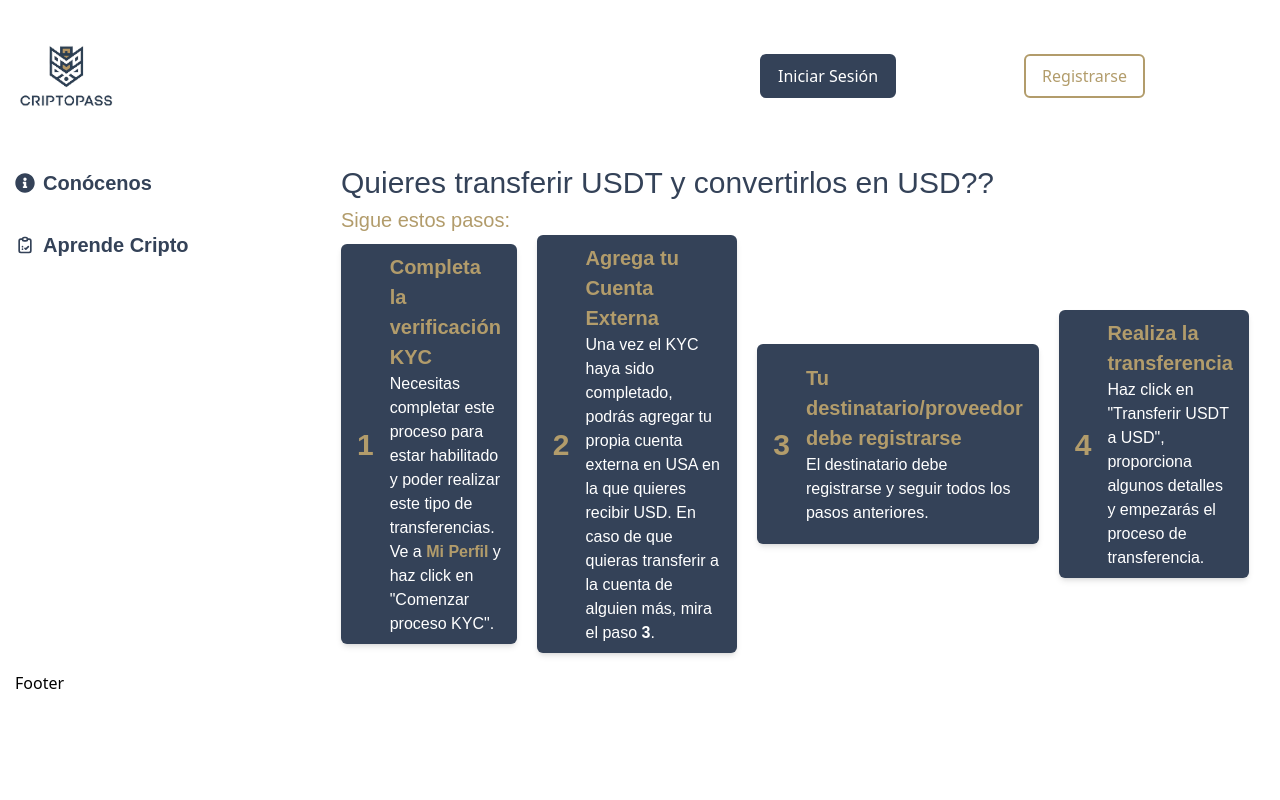
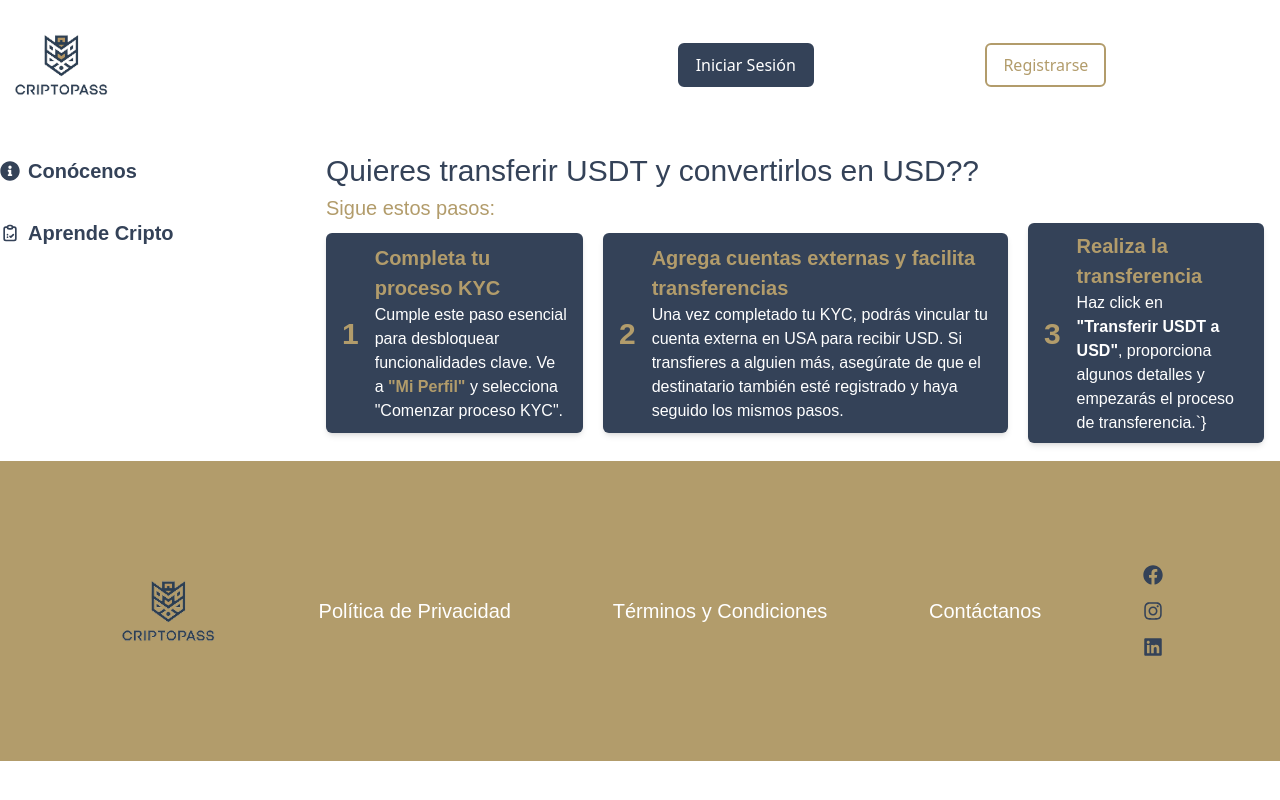
Before and after one commit to Juanpibazan/criptopass-frontend, a React (Vite) app: page /home in a window 1280 px wide. Built offline with nearby package versions, Linux system fonts and the light colour scheme.

Commit message:
Rephrased the Home steps, worked on Footer, added some hover styles to buttons on Register and Login

```diff
--- a/src/App.css
+++ b/src/App.css
@@ -28,7 +28,8 @@ body{
                         "footer footer";
   grid-template-columns: 300px 1fr;
   gap: 10px;
-  padding: 10px 15px;
+  /*padding: 10px 15px;*/
+  padding: 0;
 }
 
 .navbar{
@@ -55,7 +56,7 @@ body{
     justify-content: start;
     align-items: start;
     gap: 10px;
-    padding: 10px 15px;
+    padding: 0px;
     width: 100%;
   }
   .navbar{
--- a/src/Components/Footer.jsx
+++ b/src/Components/Footer.jsx
@@ -1,11 +1,31 @@
 import React, {useState} from 'react';
+import { Link } from 'react-router-dom';
+import { FaFacebook, FaInstagram, FaLinkedin } from 'react-icons/fa';
+
+import logoSVG from '../img/criptopass.svg';
 
 
 const Footer = ()=>{
 
     return (
-        <div className='footer'>
-            Footer
+        <div className='footer min-h-[300px] py-[10px] px-[15px] bg-secondary flex max-lg:flex-col lg:flex-wrap justify-evenly max-lg:justify-start items-center max-lg:items-start max-lg:gap-8'>
+            <div className='w-[100px] h-[100px]'>
+                <img src={logoSVG}/>
+            </div>
+            <div>
+                <Link className='text-white font-garet text-[20px] hover:text-primary'>Política de Privacidad</Link>
+            </div>
+            <div>
+                <Link className='text-white font-garet text-[20px] hover:text-primary'>Términos y Condiciones</Link>
+            </div>
+            <div>
+                <Link className='text-white font-garet text-[20px] hover:text-primary'>Contáctanos</Link>
+            </div>
+            <div className='flex flex-col justify-start items-start gap-4 max-lg:flex-row'>
+                <a href='https://www.facebook.com/cripto.pass' target='_blank'><FaFacebook className='text-primary text-[20px]' /></a>
+                <a href='https://www.instagram.com/cripto.pass/' target='_blank'><FaInstagram className='text-primary text-[20px]' /></a>
+                <a href='https://linkedin.com/company/criptopass' target='_blank'><FaLinkedin className='text-primary text-[20px]' /></a>
+            </div>
         </div>
     )
 };
--- a/src/Components/Header.jsx
+++ b/src/Components/Header.jsx
@@ -83,27 +83,27 @@ const Header = ()=>{
 
 
     return (
-        <nav className='flex flex-row justify-between items-center py-4 navbar'>
-            <div className='w-[50%] flex flex-row justify-between items-center'>
+        <nav className='flex flex-row justify-between items-center navbar py-[15px] px-[10px]'>
+            <div className='w-[40%] flex flex-row justify-between items-center'>
             <div className='w-[100px] h-[100px]'>
                 <img src={CriptopassLogo} />
             </div>
             {/*<h1 className={isMobile ? 'hidden' :'font-bold text-[30px] max-sm:text-[20px] text-primary'}>{activeTitle}</h1>*/}
             </div>
             {user ? (
-                <div className='w-[50%] flex flex-row justify-evenly items-center gap-2'>
+                <div className='w-[60%] flex flex-row justify-evenly items-center gap-2'>
                     {user.customer_id !=='' && user.kyc_status ==='approved' && user.tos_status === 'approved' && (
-                        <div className='w-[80%] flex flex-row justify-between items-center gap-1'>
+                        <div className='w-[60%] flex flex-row justify-between items-center gap-1'>
                             <Link onClick={(e)=>handleClick(e.target.innerHTML)} to='/transfer' className='py-2 px-4 max-sm:px-2 max-sm:py-1 bg-primary text-white border-primary border-2 rounded-md hover:bg-white hover:text-primary max-sm:text-[15px]'>{isMobile ? 'USDT a USD' : 'Transferir USDT a USD'}</Link>
                             <Link onClick={(e)=>handleClick(e.target.innerHTML)} to='/register-external-account' className='py-2 px-4 max-sm:px-2 max-sm:py-1 bg-white text-secondary border-secondary border-2 rounded-md hover:bg-secondary hover:text-white max-sm:text-[15px]'>{isMobile ? 'Crear Cuenta Ext.' : 'Registrar Una Cuenta Externa'}</Link>
                         </div>
                     )}
 
-                    <div className='w-[20%] flex flex-col justify-start items-end'>
+                    <div className='w-[40%] flex flex-col justify-start items-end'>
                         <div className='text-center profile-icon-container flex flex-col gap-2 justify-start items-center'
                         onClick={()=>setIsOpen(!isOpen)}>
-                            <RxAvatar className='text-[40px] text-secondary' />
-                            <p className='text-secondary max-sm:text-[15px] font-bold'>Mi CriptoPass</p>
+                            <RxAvatar className='text-[40px] text-primary' />
+                            <p className='text-primary max-sm:text-[10px] font-bold'>Mi CriptoPass</p>
                         </div>
                         <ul className={`${isOpen ? 'absolute pt-8 bg-secondary border-2 border-secondary rounded-md shadow-md top-[90px] px-2 pb-2' : 'hidden absolute pt-8 bg-secondary border-2 border-secondary rounded-md shadow-md top-[90px]'}`}>
                             <li className='border-b-2 border-primary py-2'><Link onClick={(e)=>handleClick(e.target.innerHTML)} to='/profile' className='hover:text-white active:text-white font-garet font-bold'>Mi Perfil</Link></li>
@@ -113,7 +113,7 @@ const Header = ()=>{
                     </div>
                 </div>
             ) : (
-                <div className='w-[50%] flex flex-row justify-evenly items-center gap-2'>
+                <div className='w-[60%] flex flex-row justify-evenly items-center gap-2'>
                     <Link to='/login'
                     className='py-2 px-4 max-sm:px-2 max-sm:py-1 bg-primary text-white border-primary border-2 rounded-md hover:bg-white hover:text-primary'
                     >Iniciar Sesión</Link>
--- a/src/sections/Home.jsx
+++ b/src/sections/Home.jsx
@@ -9,6 +9,24 @@ import { actionTypes } from '../context/reducer';
 import { Link } from 'react-router-dom';
 
 const Home = ()=>{
+
+    const [isMobile,setIsMobile] = useState(false);
+
+        useEffect(()=>{
+            const mediaQuery = window.matchMedia('(max-width : 850px)');
+            setIsMobile(mediaQuery.matches);
+
+            const handleMediaQueryChange = (event)=>{
+              setIsMobile(event.matches);
+            };
+
+            mediaQuery.addEventListener('change', handleMediaQueryChange);
+
+            return ()=>{
+              mediaQuery.removeEventListener('change',handleMediaQueryChange);
+            }
+
+          },[]);
 
 
     return (
@@ -24,8 +42,8 @@ const Home = ()=>{
                             <h1 className='text-secondary text-[30px] font-bold font-openSauce'>1</h1>
                         </div>
                         <div>
-                            <h3 className='font-openSauce text-secondary font-extrabold text-[20px]'>Completa la verificación KYC</h3>
-                            <p className='font-garet text-white'>Necesitas completar este proceso para estar habilitado y poder realizar este tipo de transferencias. Ve a <Link to='/profile' className='text-secondary font-bold hover:text-yellow-100'>Mi Perfil</Link> y haz click en "Comenzar proceso KYC".</p>
+                            <h3 className='font-openSauce text-secondary font-extrabold text-[20px]'>Completa tu proceso KYC</h3>
+                            <p className='font-garet text-white'>Cumple este paso esencial para desbloquear funcionalidades clave. Ve a <Link to='/profile' className='text-secondary font-bold hover:text-yellow-100'>"Mi Perfil"</Link> y selecciona "Comenzar proceso KYC".</p>
                         </div>
                     </div>
                     <div className='py-2 px-4 max-sm:w-full min-h-[200px] flex flex-row justify-start items-center gap-4 bg-primary border-3 border-secondary rounded-md shadow-md'>
@@ -33,8 +51,8 @@ const Home = ()=>{
                             <h1 className='text-secondary text-[30px] font-bold font-openSauce'>2</h1>
                         </div>
                         <div>
-                            <h3 className='font-openSauce text-secondary font-extrabold text-[20px]'>Agrega tu Cuenta Externa</h3>
-                            <p className='font-garet text-white'>Una vez el KYC haya sido completado, podrás agregar tu propia cuenta externa en USA en la que quieres recibir USD. En caso de que quieras transferir a la cuenta de alguien más, mira el paso <strong>3</strong>.</p>
+                            <h3 className='font-openSauce text-secondary font-extrabold text-[20px]'>Agrega cuentas externas y facilita transferencias</h3>
+                            <p className='font-garet text-white'>Una vez completado tu KYC, podrás vincular tu cuenta externa en USA para recibir USD. Si transfieres a alguien más, asegúrate de que el destinatario también esté registrado y haya seguido los mismos pasos.</p>
                         </div>
                     </div>
                     <div className='py-2 px-4 max-xl:w-full min-h-[200px] flex flex-row justify-start items-center gap-4 bg-primary border-3 border-secondary rounded-md shadow-md'>
@@ -42,17 +60,8 @@ const Home = ()=>{
                             <h1 className='text-secondary text-[30px] font-bold font-openSauce'>3</h1>
                         </div>
                         <div>
-                            <h3 className='font-openSauce text-secondary font-extrabold text-[20px]'>Tu destinatario/proveedor debe registrarse</h3>
-                            <p className='font-garet text-white'>El destinatario debe registrarse y seguir todos los pasos anteriores.</p>
-                        </div>
-                    </div>
-                    <div className='py-2 px-4 max-xl:w-full min-h-[200px] flex flex-row justify-start items-center gap-4 bg-primary border-3 border-secondary rounded-md shadow-md'>
-                        <div>
-                            <h1 className='text-secondary text-[30px] font-bold font-openSauce'>4</h1>
-                        </div>
-                        <div>
                             <h3 className='font-openSauce text-secondary font-extrabold text-[20px]'>Realiza la transferencia</h3>
-                            <p className='font-garet text-white'>Haz click en "Transferir USDT a USD", proporciona algunos detalles y empezarás el proceso de transferencia.</p>
+                            <p className='font-garet text-white'>Haz click en <strong>"{`${!isMobile ? "Transferir USDT a USD" : "USDT a USD"}`}"</strong>, proporciona algunos detalles y empezarás el proceso de transferencia.`}</p>
                         </div>
                     </div>
                 </div>
--- a/src/sections/Login.jsx
+++ b/src/sections/Login.jsx
@@ -112,7 +112,7 @@ const Login = ()=>{
                 </div><br/>
                 <div className='flex justify-center items-center'>
                     <input type='submit'
-                    className='bg-secondary border-secondary border-2 rounded-md text-white text-[20px] py-2 px-4 cursor-pointer'
+                    className='bg-secondary border-secondary border-2 rounded-md text-white text-[20px] py-2 px-4 cursor-pointer hover:text-secondary hover:bg-white active:text-secondary active:bg-white'
                     onClick={()=>handleLogin(email,password)}
                     value='Iniciar Sesión'
                     />
--- a/src/sections/Register.jsx
+++ b/src/sections/Register.jsx
@@ -167,7 +167,7 @@ const Register = ()=>{
                 </div><br/>
                 <div className='flex justify-center items-center'>
                     <input type='submit'
-                    className='bg-secondary border-secondary border-2 rounded-md text-white text-[20px] py-2 px-4 cursor-pointer'
+                    className='bg-secondary border-secondary border-2 rounded-md text-white text-[20px] py-2 px-4 cursor-pointer hover:text-secondary hover:bg-white active:text-secondary active:bg-white'
                     onClick={()=>handleRegister(email,password,firstName,lastName,sex,birthDate,type,city,country)}
                     value='Registrarse' />
                 </div>
```
Also changed, not shown: src/sections/SideBar.jsx (+8 -3 lines).
